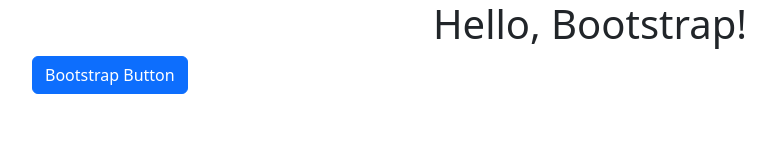
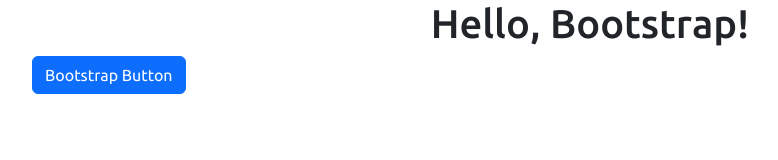
Before and after one commit to amardeep-soni/alphaClothing, an Angular app: page / in a window 1280 px wide. Shown: the top 160 px of the page, without its empty margins (50-828 px from the left). Built offline with nearby package versions, Linux system fonts and the light colour scheme.

Commit message:
fontawesome install and google fonts use

```diff
--- a/angular.json
+++ b/angular.json
@@ -28,6 +28,7 @@
             ],
             "styles": [
               "node_modules/bootstrap/dist/css/bootstrap.min.css",
+              "node_modules/@fortawesome/fontawesome-free/css/all.min.css",
               "src/styles.css"
             ],
             "scripts": [
--- a/package.json
+++ b/package.json
@@ -18,6 +18,7 @@
     "@angular/platform-browser": "^18.1.0",
     "@angular/platform-browser-dynamic": "^18.1.0",
     "@angular/router": "^18.1.0",
+    "@fortawesome/fontawesome-free": "^6.6.0",
     "@popperjs/core": "^2.11.8",
     "bootstrap": "^5.3.3",
     "rxjs": "~7.8.0",
--- a/src/styles.css
+++ b/src/styles.css
@@ -1 +1,8 @@
 /* You can add global styles to this file, and also import other style files */
+@import url('https://fonts.googleapis.com/css2?family=Ubuntu:ital,wght@0,300;0,400;0,500;0,700;1,300;1,400;1,500;1,700&display=swap');
+
+* {
+  font-family: "Ubuntu", sans-serif;
+  font-weight: 400;
+  font-style: normal;
+}
```
Also changed, not shown: 1 other file (tests, documents, lock files or other folders).
